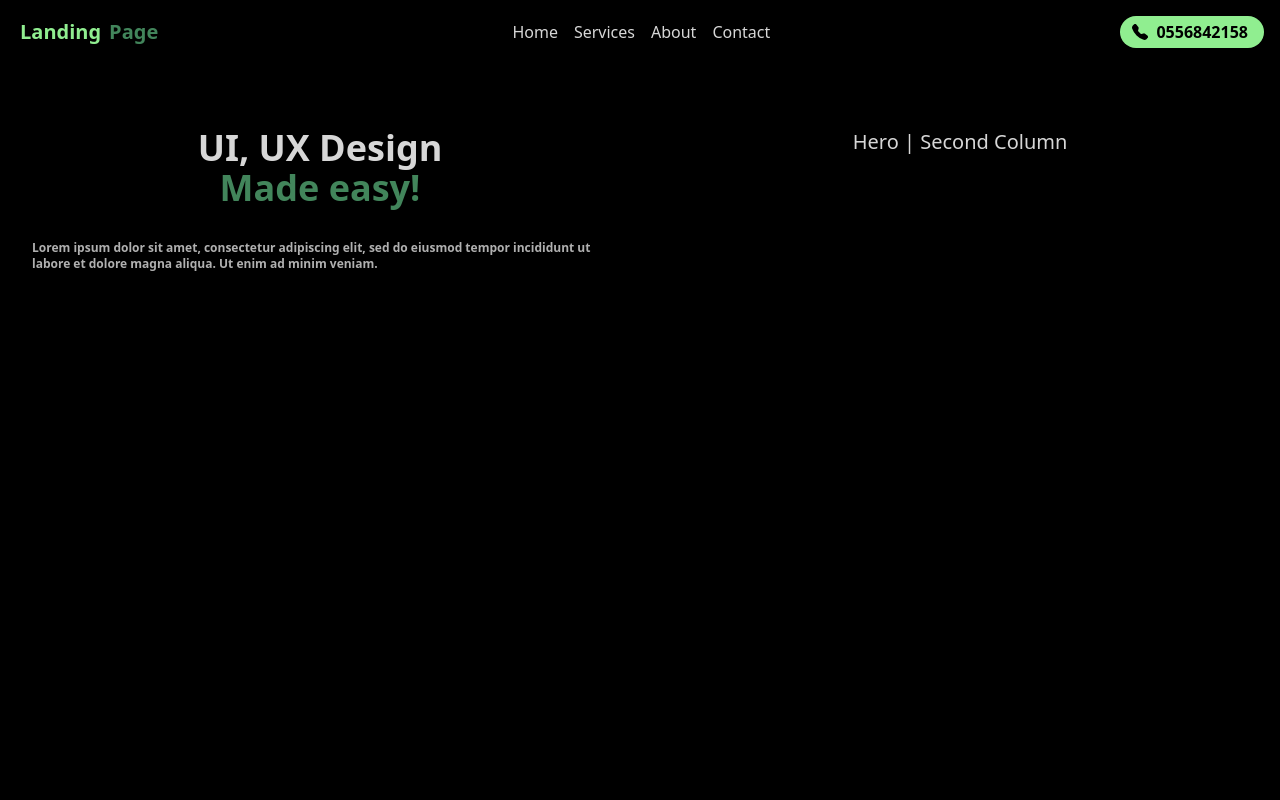
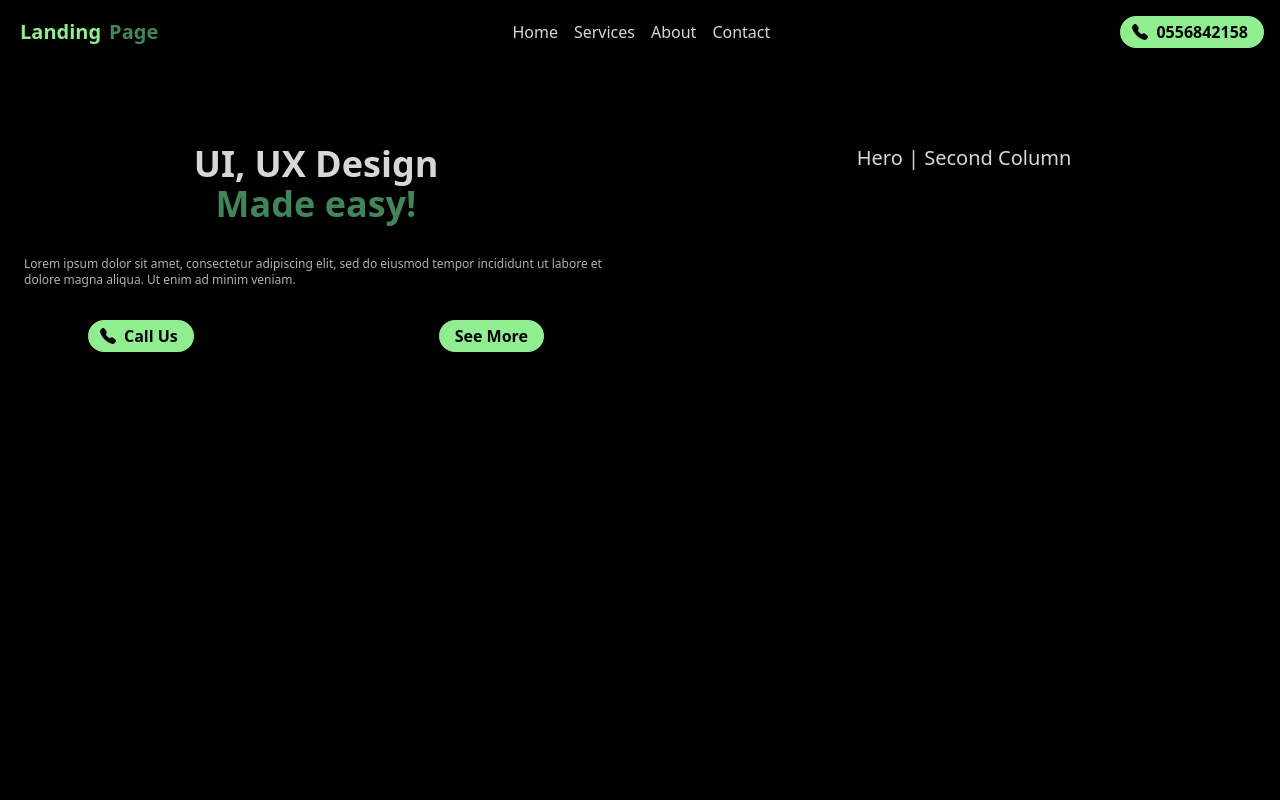
Before and after one commit to nemo256/landy, a Next.js app: page / in a window 1280 px wide. Shown: the top 800 px of the page. Built offline with nearby package versions, Linux system fonts and the light colour scheme.

Commit message:
updated todos and finished first column of new hero section!

```diff
--- a/components/Hero.jsx
+++ b/components/Hero.jsx
@@ -1,17 +1,38 @@
+import {
+  BsFillTelephoneFill,
+  BsFillPlayFill
+} from 'react-icons/bs'
+
+// custom imports
+import CallButton from './CallButton'
+
 const Hero = () => {
   return (
     <section className="center bg-black h-screen snap-center">
-      <div className="mt-16 flex flex-row justify-between space-x-16 px-8">
-        <div className="font-bold w-full justify-center">
-          <p className="cursor-pointer text-center text-4xl text-white">
+      <div className="mt-20 flex flex-row justify-between space-x-16 px-6">
+        <div className="w-full">
+          <p className="font-bold cursor-pointer text-center text-4xl text-white">
             UI, UX Design
           </p>
-          <p className="text-center text-4xl text-secondary">
+          <p className="font-bold text-center text-4xl text-secondary">
             Made easy!
           </p>
           <p className="mt-8 text-xs text-[#B0B0B0]">
             Lorem ipsum dolor sit amet, consectetur adipiscing elit, sed do eiusmod tempor incididunt ut labore et dolore magna aliqua. Ut enim ad minim veniam.
           </p>
+          <div className="mt-8 flex mx-auto font-bold justify-between space-x-4 px-16 whitespace-nowrap">
+            <a href="tel:+213556842158" className="text-center">
+              <CallButton>
+                <BsFillTelephoneFill className="mr-2 -ml-1 w-4 h-4"/>
+                Call Us
+              </CallButton>
+            </a>
+            <a href="tel:+213556842158" className="text-center">
+              <CallButton>
+                See More
+              </CallButton>
+            </a>
+          </div>
         </div>
         <div className="text-center text-white w-full">
           Hero | Second Column
--- a/pages/index.js
+++ b/pages/index.js
@@ -14,7 +14,7 @@ const Home = () => {
         <meta name="description" content="Landing page template using NextJS and TailwindCSS!" />
         <link rel="icon" href="/logo.png" />
       </Head>
-      <div className="mx-auto flex flex-col h-screen justify-between scroll-smooth snap-y snap-mandatory">
+      <div className="max-w-screen-xl mx-auto flex flex-col h-screen justify-between scroll-smooth snap-y snap-mandatory">
         <Header />
         <Main />
         <Footer />
--- a/styles/globals.css
+++ b/styles/globals.css
@@ -3,6 +3,10 @@
 @tailwind utilities;
 
 @layer base {
+  body {
+    background: black;
+  }
+
   li {
     @apply px-2 text-base text-white sm:font-bold md:font-medium cursor-pointer hover:text-secondary
   }
```
Also changed, not shown: 1 other file (tests, documents, lock files or other folders).
